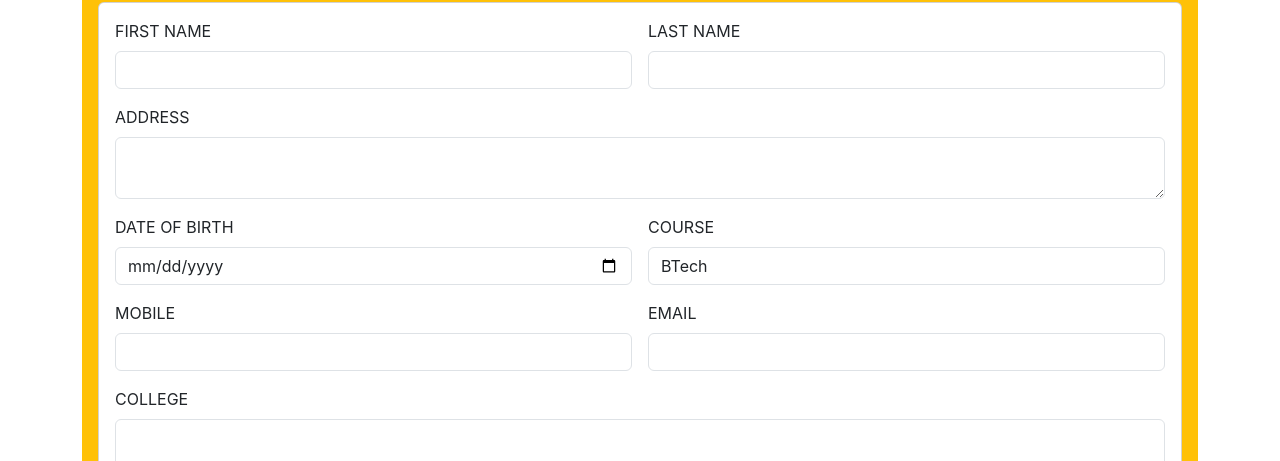
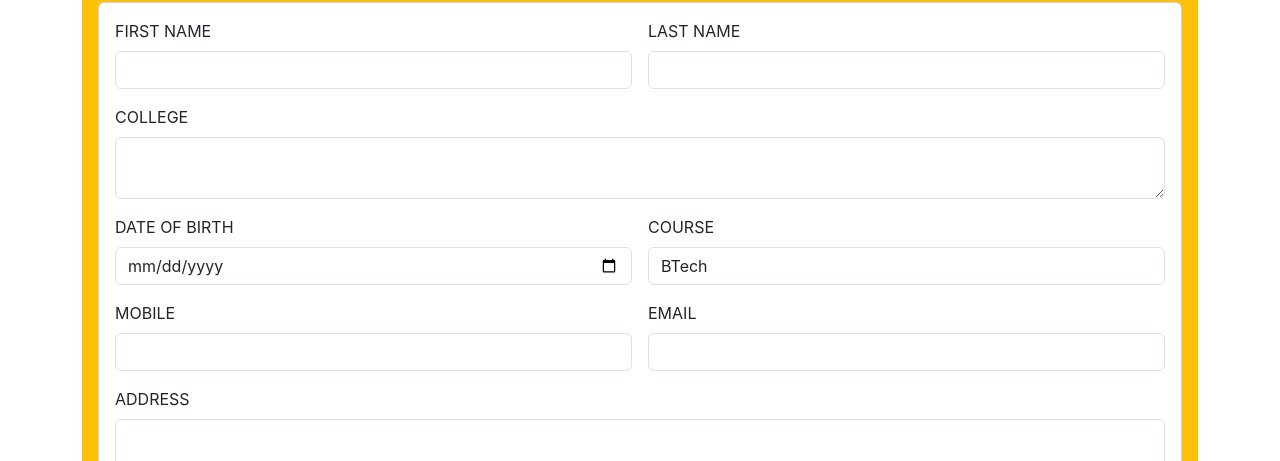
Before and after one commit to safabeegum/FISAT_APP-REACT, a React (Create React App) app: page /add in a window 1280 px wide. Shown: the part 218-679 px from the top of the page. Built offline with nearby package versions, Linux system fonts and the light colour scheme.

Commit message:
API Completed

```diff
--- a/src/components/AddStudent.jsx
+++ b/src/components/AddStudent.jsx
@@ -4,8 +4,8 @@ import Navbar from './Navbar'
 const AddStudent = () => {
     const[data,setData]=useState(
         {
-                "fname":"",
-                "lname":"",
+                "firstname":"",
+                "lastname":"",
                 "address":"",
                 "dob":"",
                 "course":"",
@@ -36,17 +36,17 @@ const AddStudent = () => {
 
                         <div className="col col-12 col-sm-6 col-md-6 col-lg-6 col-xl-6 col-xxl-6">
                             <label htmlFor="" className="form-label">FIRST NAME</label>
-                            <input type="text" className="form-control" name='fname' value={data.fname} onChange={inputHandler} />
+                            <input type="text" className="form-control" name='firstname' value={data.firstname} onChange={inputHandler} />
                         </div>
 
                         <div className="col col-12 col-sm-6 col-md-6 col-lg-6 col-xl-6 col-xxl-6">
                             <label htmlFor="" className="form-label">LAST NAME</label>
-                            <input type="text" className="form-control" name='lname' value={data.lname} onChange={inputHandler} />
+                            <input type="text" className="form-control" name='lastname' value={data.lastname} onChange={inputHandler} />
                         </div>
 
                         <div className="col col-12 col-sm-12 col-md-12 col-lg-12 col-xl-12 col-xxl-12">
-                            <label htmlFor="" className="form-label">ADDRESS</label>
-                            <textarea name="address" id="" className="form-control" value={data.address} onChange={inputHandler}></textarea>
+                            <label htmlFor="" className="form-label">COLLEGE</label>
+                            <textarea name="college" id="" className="form-control" value={data.college} onChange={inputHandler}></textarea>
                         </div>
 
                         <div className="col col-12 col-sm-6 col-md-6 col-lg-6 col-xl-6 col-xxl-6">
@@ -75,8 +75,8 @@ const AddStudent = () => {
                         </div>
 
                         <div className="col col-12 col-sm-12 col-md-12 col-lg-12 col-xl-12 col-xxl-12">
-                            <label htmlFor="" className="form-label">COLLEGE</label>
-                            <textarea name="college" id="" className="form-control" value={data.college} onChange={inputHandler}></textarea>
+                            <label htmlFor="" className="form-label">ADDRESS</label>
+                            <textarea name="address" id="" className="form-control" value={data.address} onChange={inputHandler}></textarea>
                         </div>
 
                         <div className="col col-12 col-sm-6 col-md-6 col-lg-6 col-xl-6 col-xxl-6">
```
